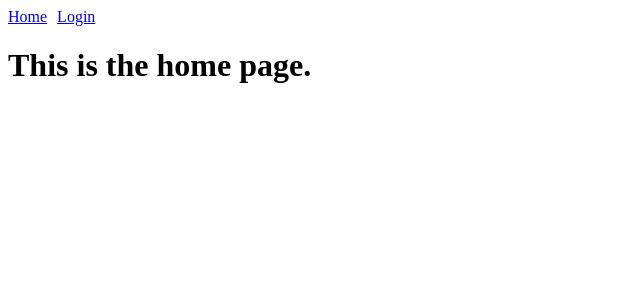
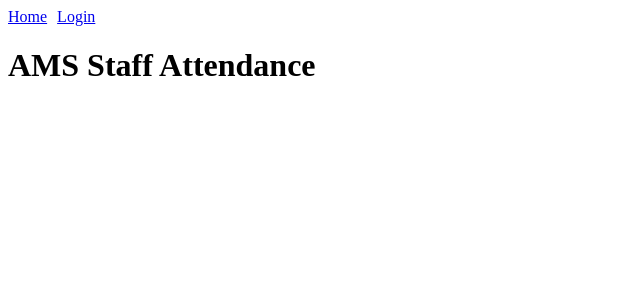
Before and after one commit to JackPadalino/TeacherAttendanceApp, a React app: page / in a window 1280 px wide. Shown: the top 300 px of the page, without its empty margins (0-640 px from the left). Built offline with nearby package versions, Linux system fonts and the light colour scheme; no server answers; the HTML template or start-up script is replaced by a standard one.

Commit message:
updated home page greeting

```diff
--- a/src/components/Home/Home.js
+++ b/src/components/Home/Home.js
@@ -3,7 +3,7 @@
 const Home = () => {
     return (
         <>
-          <h1>This is the home page.</h1>
+          <h1>AMS Staff Attendance</h1>
         </>
     );
 };
```
